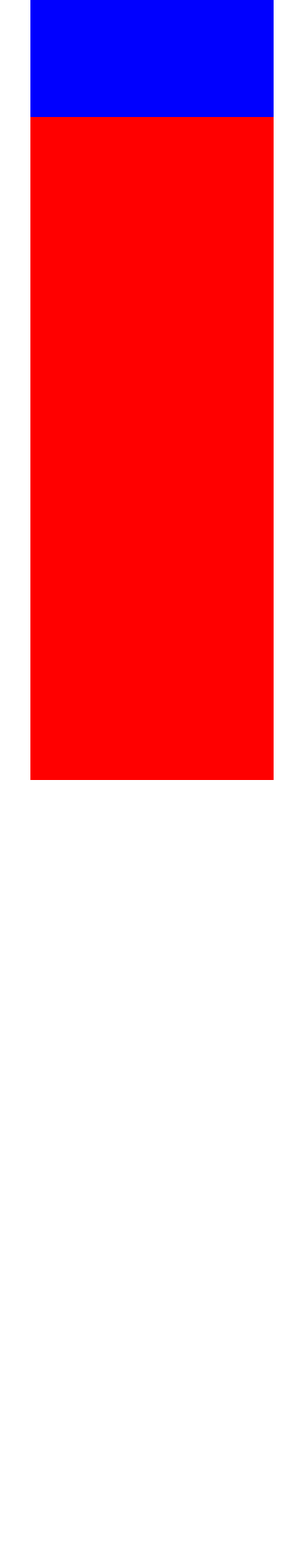
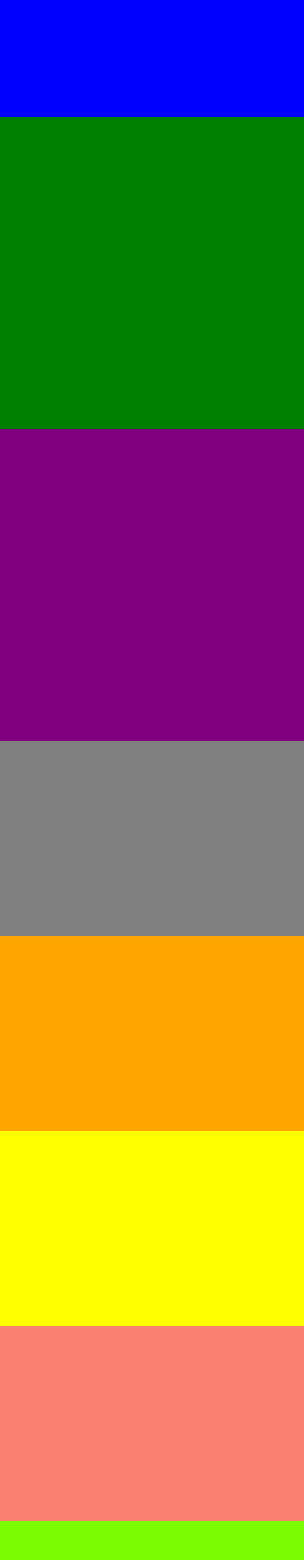
Before and after one commit to filipe-nascimentoo/layout-float, a plain HTML site: page index.html in a window 390 px wide. Shown: the top 2000 px of the page at 78% size. Before the commit the page ends 1000 px from the top, so only its background shows below. Drawn offline with Linux system fonts and the light colour scheme.

Commit message:
Layout Responsivo
Finalizando o projeto

```diff
--- a/css/style.css
+++ b/css/style.css
@@ -14,8 +14,83 @@ header{
     background-color: blue;
 }
 
+footer{
+    width: 100%;
+    height: 120px;
+    background-color: lawngreen;
+    float: left;
+}
+
 #container{
+    margin: 0 auto;
     width: 80%;
     background-color: red;
-    height: 1000px; margin: 0 auto;
 }
+
+#soccer{
+    width: 50%;
+    height: 400px;
+    background-color: green;
+    float: left;
+}
+
+#volleyball{
+    width: 50%;
+    height: 400px;
+    background-color: purple;
+    float: left;
+}
+
+#basquete{
+    width: 25%;
+    height: 250px;
+    float: left;
+    background-color: gray
+}
+
+#atletismo{
+    width: 25%;
+    height: 250px;
+    float: left;
+    background-color: orange
+}
+
+#natacao{
+    width: 25%;
+    height: 250px;
+    float: left;
+    background-color: yellow
+}
+
+#golfe{
+    width: 25%;
+    height: 250px;
+    float: left;
+    background-color: salmon
+}
+
+/* Abaixo CSS responsivo Tablet */
+@media only screen and (max-width: 960px) {
+    #container{
+        width: 100%;
+    }
+
+    #basquete, #golfe, #natacao, #atletismo{
+        width: 50%;
+    }
+
+    #soccer, #volleyball{
+        width: 100%;
+    }
+}
+
+/* Abaixo CSS responsivo Celular */
+@media only screen and (max-width: 650px) {
+    #container{
+        width: 100%;
+    }
+
+    #basquete, #golfe, #natacao, #atletismo{
+        width: 100%;
+    }
+}
--- a/index.html
+++ b/index.html
@@ -11,6 +11,27 @@
         <header>
 
         </header>
+        <div id="soccer">
+
+        </div>
+        <div id="volleyball">
+
+        </div>
+        <div id="basquete">
+
+        </div>
+        <div id="atletismo">
+
+        </div>
+        <div id="natacao">
+
+        </div>
+        <div id="golfe">
+
+        </div>
+        <footer>
+
+        </footer>
     </div>
 </body>
 </html>
```
